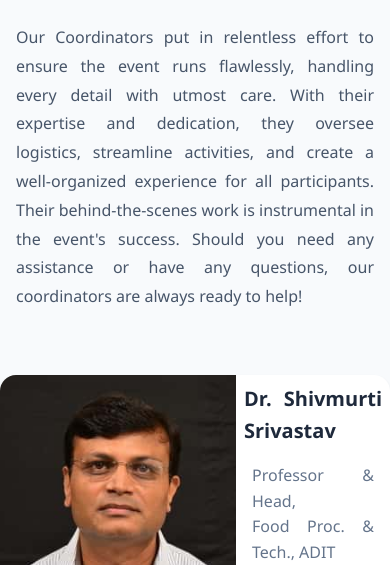
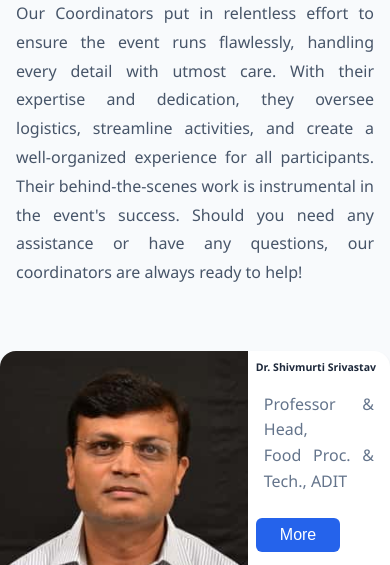
Before and after one commit to Tanvir1610/cvmuconference, a website: page coordinators.html in a window 390 px wide. Shown: the part 279-844 px from the top of the page. Drawn offline with Linux system fonts and the light colour scheme.

Commit message:
Add files via upload

```diff
--- a/coordinators.css
+++ b/coordinators.css
@@ -18,7 +18,7 @@ h1 {
   text-align: center;
   color: #1e293b;
   font-size: 2.5rem;
-  margin-bottom: 1.5rem;
+  /* margin-bottom: 1.5rem; */
 }
 
 .coordinators-grid {
--- a/coordinators.html
+++ b/coordinators.html
@@ -194,6 +194,9 @@
           height: 25px;
           align-items: justify;
         }
+        .coordinator-info h3 {
+          font-size: 0.66rem;
+        }
         /* .coordinators-section h1,
         h2,
         p {
```
